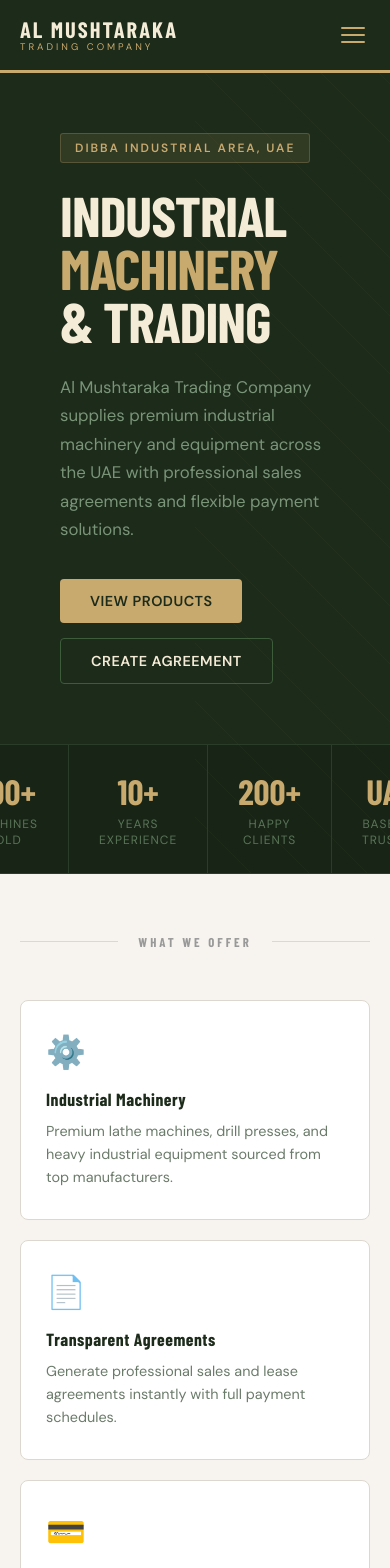
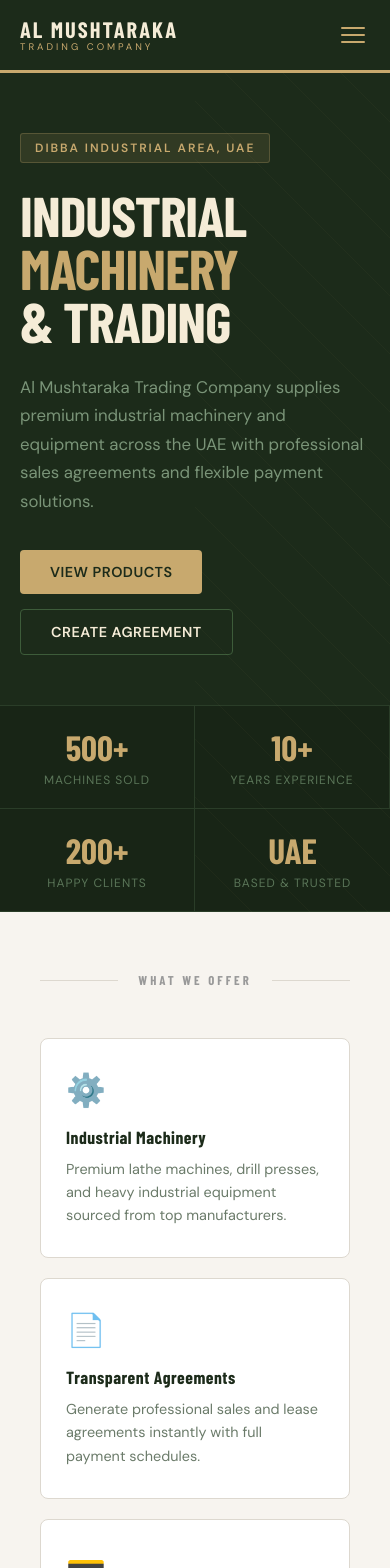
Before and after one commit to ahmadmohsin04/almushtaraka, a React (Create React App) app: page / in a window 390 px wide. Shown: the top 1568 px of the page. Built offline with nearby package versions, Linux system fonts and the light colour scheme; no server answers; a web font is replaced by a local one.

Commit message:
fixed mobile responsiveness for stats bar and agreement preview

```diff
--- a/src/components/AgreementPreview.css
+++ b/src/components/AgreementPreview.css
@@ -248,3 +248,65 @@
   border-color: #e2b96f;
   color: #e2b96f;
 }
+
+@media (max-width: 768px) {
+  .preview-wrapper {
+    overflow-x: hidden;
+    width: 100%;
+  }
+
+  .preview-document {
+    width: 100%;
+    padding: 20px 15px;
+    font-size: 0.75rem;
+    overflow-x: hidden;
+  }
+
+  .preview-actions-top {
+    flex-direction: column;
+    gap: 10px;
+    align-items: stretch;
+    text-align: center;
+  }
+
+  .btn-generate-pdf {
+    width: 100%;
+  }
+
+  .btn-back-preview {
+    width: 100%;
+    justify-content: center;
+  }
+
+  .preview-parties {
+    flex-direction: column;
+    gap: 20px;
+    padding: 15px;
+  }
+
+  .preview-table {
+    display: block;
+    overflow-x: auto;
+    font-size: 0.75rem;
+  }
+
+  .preview-signatures {
+    flex-direction: column;
+    gap: 25px;
+  }
+
+  .sig-canvas {
+    width: 100% !important;
+    max-width: 300px;
+  }
+
+  .preview-header {
+    flex-direction: column;
+    gap: 10px;
+  }
+
+  .preview-ref-row {
+    flex-direction: column;
+    gap: 5px;
+  }
+}
--- a/src/index.css
+++ b/src/index.css
@@ -45,3 +45,14 @@ h1, h2, h3, h4 {
     padding: 30px 15px;
   }
 }
+
+html {
+  overflow-x: hidden;
+}
+
+@media (max-width: 768px) {
+  html, body {
+    overflow-x: hidden;
+    max-width: 100vw;
+  }
+}
--- a/src/pages/Home.css
+++ b/src/pages/Home.css
@@ -334,49 +334,28 @@
 
 @media (max-width: 768px) {
   .hero {
-    padding: 60px 20px 0;
+    padding: 60px 0 0;
     min-height: auto;
+  }
+
+  .hero-content {
+    padding: 0 20px 50px;
   }
 
   .hero-title {
     font-size: 3.5rem;
   }
 
-.hero-stats {
-  background: rgba(0,0,0,0.15);
-  border-top: 1px solid #2a3d28;
-  display: flex;
-  width: 100vw;
-  position: relative;
-  left: 50%;
-  right: 50%;
-  margin-left: -50vw;
-  margin-right: -50vw;
-  padding: 0 40px;
-  justify-content: center;
-}
+  .hero-stats {
+    flex-wrap: wrap;
+    padding: 0;
+    justify-content: center;
+  }
 
   .stat-item {
-    flex: 1 1 45%;
+    flex: 1 1 50%;
     border-bottom: 1px solid #2a3d28;
-  }
-
-  .section-divider,
-  .services {
-    padding-left: 20px;
-    padding-right: 20px;
-  }
-
-  .cta-banner {
-    padding: 50px 20px;
-  }
-
-  .cta-content h2 {
-    font-size: 2rem;
-  }
-
-  .footer-inner {
-    flex-direction: column;
-    text-align: center;
+    border-right: 1px solid #2a3d28;
+    padding: 20px 10px;
   }
 }
```
